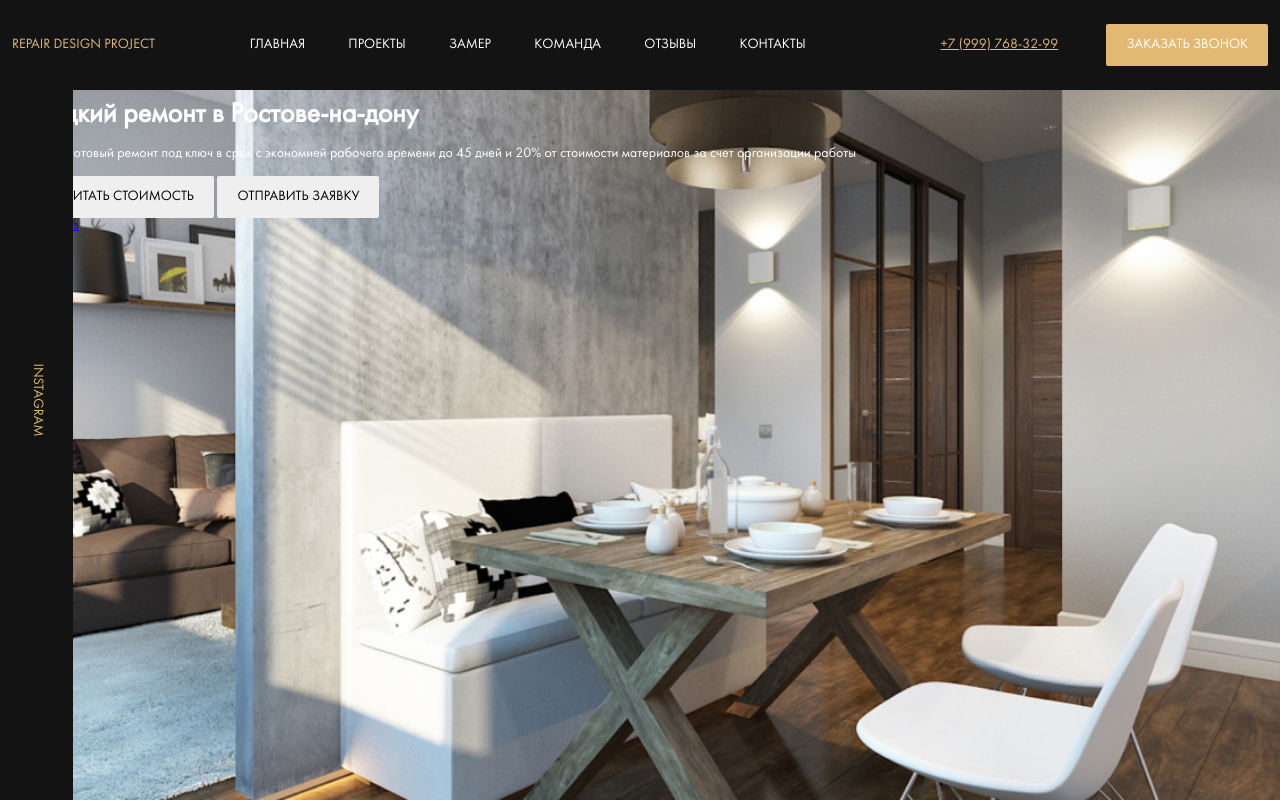
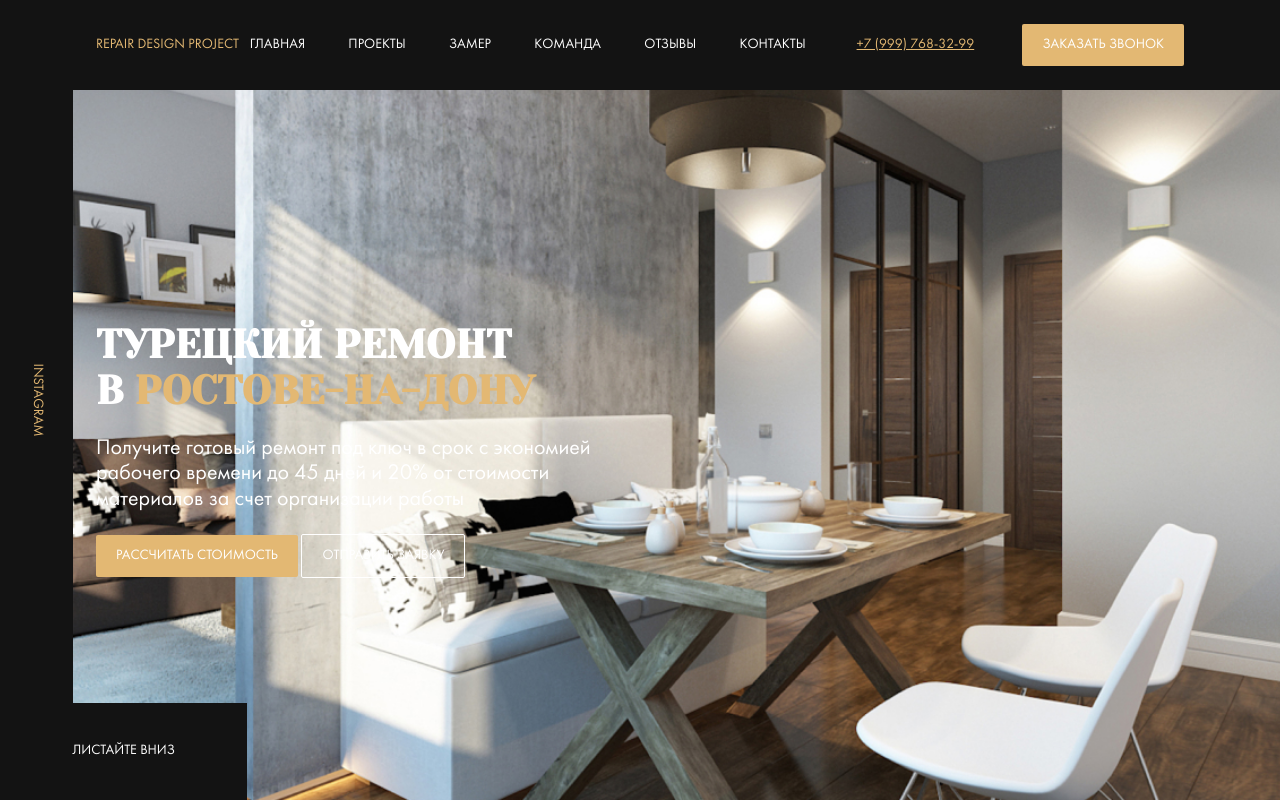
Before and after one commit to andruxa777/repair-design, a website: page index.html in a window 1280 px wide. Drawn offline with Linux system fonts and the light colour scheme; files whose address does not match are found by name.

Commit message:
feat: add outline button style

```diff
--- a/index.html
+++ b/index.html
@@ -3,6 +3,7 @@
 <head>
  <meta charset="UTF-8">
  <meta name="viewport" content="width=device-width, initial-scale=1.0">
+ <link href="https://fonts.googleapis.com/css?family=Yeseva+One&display=swap&subset=cyrillic" rel="stylesheet">
  <link rel="stylesheet" href="css/style.css">
  <title>Document</title>
 </head>
@@ -33,19 +34,19 @@
         <div class="instagram hero__instagram">
           <a href="#" class="instagram__link">Instagram</a>
         </div>
-        <div class="hero__content">
-          <div class="container">
-            <h1 class="title hero__title">Турецкий ремонт в Ростове-на-дону</h1>
+        <div class="container">
+          <div class="hero__content">
+            <h1 class="title hero__title">Турецкий ремонт в&nbsp;<span class="title--primary">Ростове-на-дону</span></h1>
             <p class="hero__text">Получите готовый ремонт под ключ в срок с экономией рабочего времени до 45 дней и 20% от стоимости материалов за счет организации работы</p>
-            <button class="button hero__button--primary">Рассчитать стоимость</button>
-            <button class="button hero__button--outline">Отправить заявку</button>
+            <button class="button hero__button button--primary">Рассчитать стоимость</button>
+            <button class="button hero__button button--outline">Отправить заявку</button>
           </div>
+           <!-- /.hero__content -->
+        </div>
           <!-- /.container -->
-        </div>
-          <!-- /.hero__content -->
 
 
-        <a href="#" class="scroll-down">листайте вниз</a>
+        <a href="#" class="hero__scroll-down">листайте вниз</a>
       </section>
       <!-- /.hero -->
     </main>
--- a/sass/_grid.sass
+++ b/sass/_grid.sass
@@ -1,3 +1,4 @@
 .container
+  width: 85%
   max-width: 1256px
   margin: auto
--- a/sass/_interface.sass
+++ b/sass/_interface.sass
@@ -9,4 +9,4 @@
   &--outline
     border: 1px solid $light
     background-color: transparent
-    color: $lightg
+    color: $light
--- a/sass/templates/_hero.sass
+++ b/sass/templates/_hero.sass
@@ -1,15 +1,39 @@
 .hero
    position: relative
+   display: flex
+   flex-direction: column
+   justify-content: center
+   align-items: flex-start
    padding-top: 100px
    background: $dark url('../img/hero-bg.jpg') no-repeat center / cover
    height: 100vh
    color: $light
+   &__content
+     max-width: 670px
+   &__text
+     font-size: 22px
+     max-width: 500px
+   &__button
+     margin-right: 20px
    &__instagram
      position: absolute
      left: 0
      top: 0
      max-width: 80px
      height: 100%
+   &__scroll-down
+     position: absolute
+     display: flex
+     justify-content: center
+     align-items: center
+     left: 0
+     bottom: 0
+     min-width: 247px
+     min-height: 97px
+     background-color: $dark
+     text-transform: uppercase
+     text-decoration: none
+     color: $light
 .instagram
    display: flex
    justify-content: center
@@ -22,3 +46,8 @@
      transform: rotate(90deg)
 .title
    margin: 0
+   font-family: 'Yeseva One', cursive
+   text-transform: uppercase
+   font-size: 40px
+   &--primary
+     color: $primary
```
Also changed, not shown: css/style.css.
